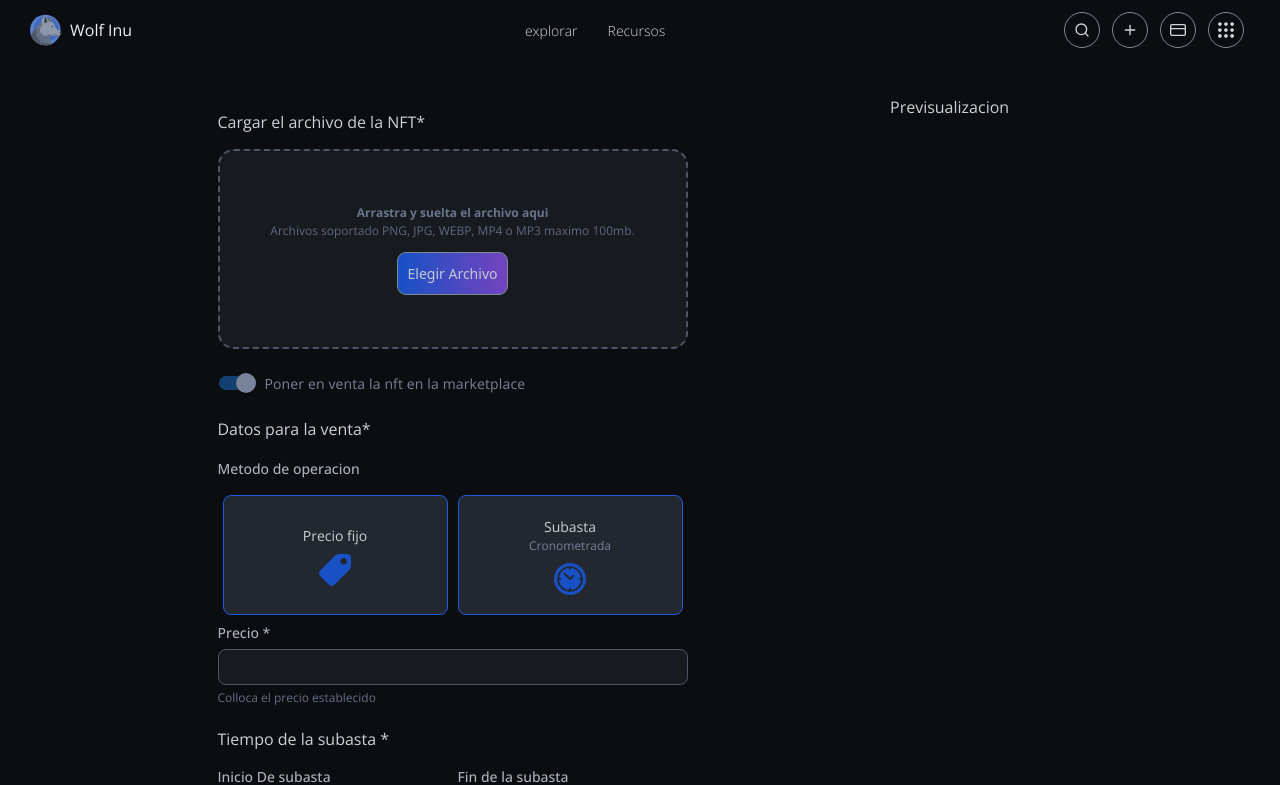
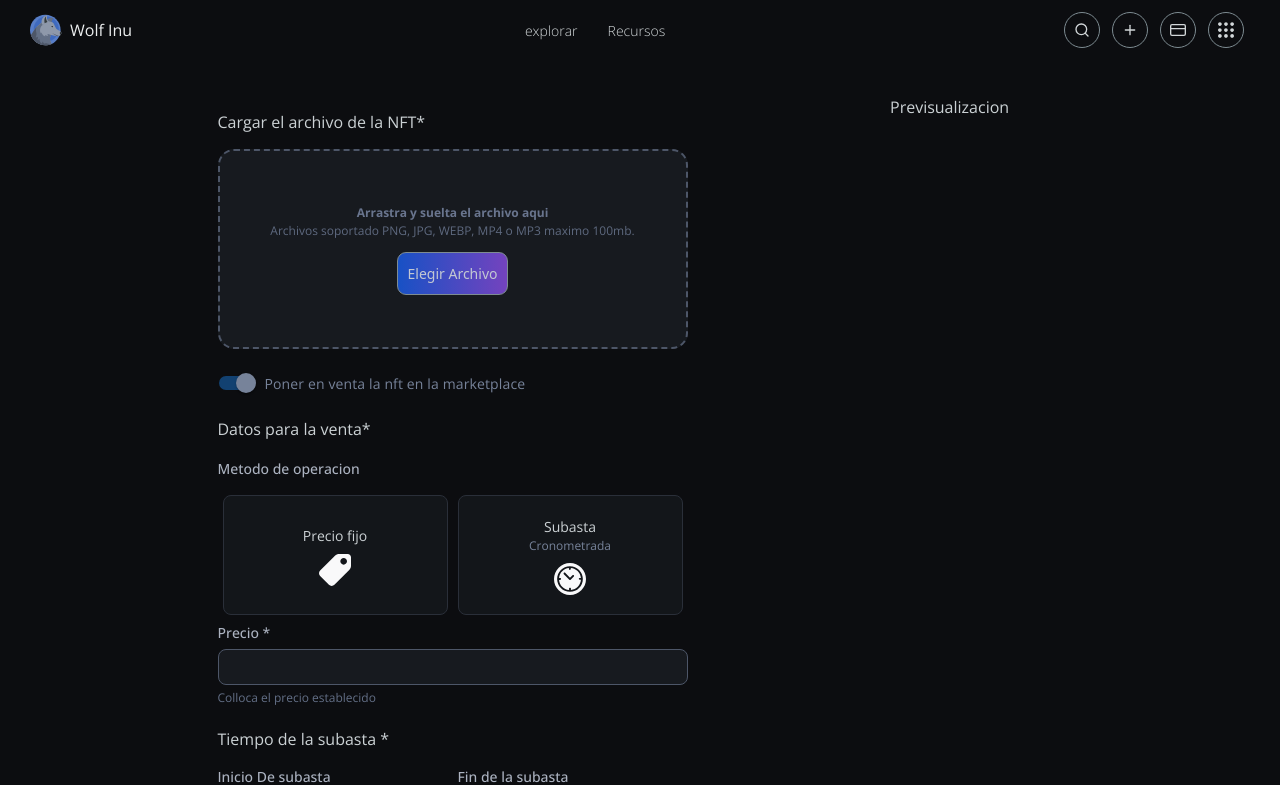
Before and after one commit to angeleesc/wolfy-marketplace-3.0-js, a React (Create React App) app: page /create-new-nft in a window 1280 px wide. Shown: the top 785 px of the page. Built offline with nearby package versions, Linux system fonts and the light colour scheme.

Commit message:
sale method wacht

```diff
--- a/src/template/pages/Mint/MintNftForm.jsx
+++ b/src/template/pages/Mint/MintNftForm.jsx
@@ -82,7 +82,7 @@ export default function MintNftForm() {
                     onChange(saleMethod.sales);
                   }}
                 >
-                  <div className="botom-group-body boton-box-active">
+                  <div className={`botom-group-body ${saleMethodWacth === saleMethod.sales && "boton-box-active" }`}>
                     <h4>Precio fijo</h4>
                     <TagBlack />
                   </div>
@@ -94,7 +94,7 @@ export default function MintNftForm() {
                     onChange(saleMethod.auction);
                   }}
                 >
-                  <div className="botom-group-body boton-box-active">
+                  <div className={`botom-group-body ${saleMethodWacth === saleMethod.auction && "boton-box-active" }  `}>
                     <h4>Subasta</h4>
                     <span>Cronometrada</span>
                     <ClockBlack />
```
